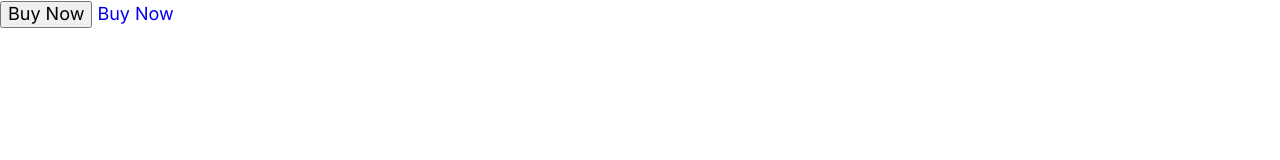
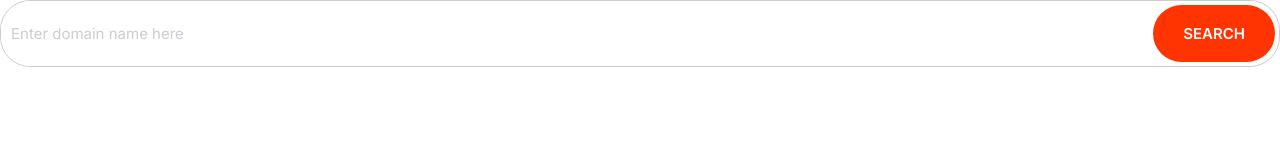
Before and after one commit to AnchyN/Moshify, a plain HTML site: page index.html in a window 1280 px wide. Drawn offline with Linux system fonts and the light colour scheme.

Commit message:
Input and button set.

```diff
--- a/CSS/styles.css
+++ b/CSS/styles.css
@@ -4,6 +4,8 @@
 --color-accent: #ff3400;
 --color-headings: #1b0760;
 --color-body: #918ca4;
+--color-border: #ccc;
+--border-radius: 30px;
 }
 
 *,*::after, *::before {
@@ -173,3 +175,108 @@ height: 40px;
   justify-content: center;
   align-items: center;
 }
+
+/* Buttons */
+
+.btn {
+  border-radius: 40px;
+  border: 0;
+  cursor: pointer;
+  font-size: 1.8rem;
+  font-weight: 600;
+  padding: 2rem 3rem; /*for vertical and horizontal*/
+  text-align: center;
+  margin: 1rem 0;
+  text-transform: uppercase;
+  white-space: nowrap;
+  }
+
+  .btn--primary {
+    background: var(--color-primary);
+    color: #fff;
+  }
+
+  .btn--primary:hover {
+   background: #3a8ffd;
+  }
+
+  .btn--secondary {
+    background: var(--color-secondary);
+    color: #fff;
+  }
+
+  .btn--secondary:hover {
+    background: #00c8eb;
+  }
+
+  .btn--accent {
+   background: var(--color-accent);
+   color: #fff;
+  }
+
+  .btn--accent:hover {
+    background: #ec3000;
+  }
+
+  .btn--outline {
+    background: #fff;
+    color: var(--color-headings);
+    border: 2px solid var(--color-headings);
+  }
+
+  .btn--outline:hover {
+    background: var(--color-headings);
+    color: #fff;
+  }
+
+  .btn--block {
+    width: 100%;
+    display: inline-block; /* anchor elements are inline by default so we add inline-block so that the width gets applied */
+  }
+
+
+  @media screen and (min-width: 1024px) {
+  .btn {
+   font-size: 1.5rem;
+  }
+  }
+
+
+
+/* Inputs */
+
+.input {
+ border-radius: var(--border-radius);
+ border: 1px solid var(--color-border);
+ color: var(--color-headings);
+ font-size: 2rem;
+ outline: 0; /* 0 or none */
+ padding: 1.5rem 3.5rem;
+}
+
+::placeholder {
+  color: #cdcbd7;
+}
+
+.input-group {
+  border: 1px solid var(--color-border);
+  border-radius: var(--border-radius);
+  display: flex;
+}
+
+.input-group .input {
+  border: 0;
+  flex-grow: 1;
+  padding: 1.5rem 1rem;
+}
+
+.input-group .btn {
+  margin: 4px;
+}
+
+
+@media screen and (min-width:1024px) {
+  .input {
+    font-size: 1.5rem;
+  }
+}
--- a/index.html
+++ b/index.html
@@ -11,7 +11,9 @@
         <link rel="stylesheet" href="CSS/styles.css">
       </head>
       <body>
-        <button class="btn btn--outline btn--block"> Buy Now</button>
-        <a href="#" class="btn btn--outline btn--block">Buy Now</a>
+        <div class="input-group">
+          <input type="text" class="input" placeholder="Enter domain name here"/>
+          <button class="btn btn--accent">Search</button>
+        </div>
       </body>
       </html>
```
Also changed, not shown: components/inputs.html (added, +4 -0 lines).
